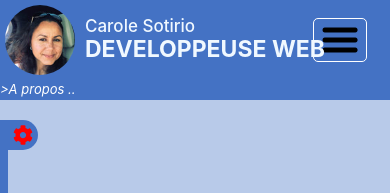
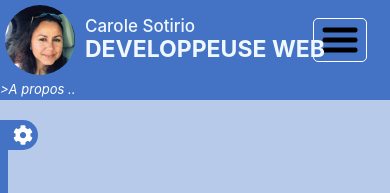
Before and after one commit to CSO-DEV/ReactPortfolio, a React (Create React App) app: page / in a window 390 px wide. Shown: the top 193 px of the page. Built offline with nearby package versions, Linux system fonts and the light colour scheme.

Commit message:
sideNavigation test iphone

```diff
--- a/src/assets/Contact/Contact.js
+++ b/src/assets/Contact/Contact.js
@@ -39,7 +39,7 @@ function Contact(props) {
               icon={faLinkedin}
               style={{
                 width:"20px",
-                height:"auto",
+                height:"20px",
                 marginRight:"5px",
               }}/>
           :
@@ -49,7 +49,7 @@ function Contact(props) {
               icon={faGithub}
               style={{
                 width:"20px",
-                height:"auto",
+                height:"20px",
                 marginRight:"5px",
               }}/>
           :
--- a/src/assets/Navigation/SideNavigationBar.js
+++ b/src/assets/Navigation/SideNavigationBar.js
@@ -63,14 +63,14 @@ function SideNavigationBar(props) {
                         lineHeight: "0",
                         backgroundColor: "transparent",
                         border: "none",
-                        color:"red"
+                        color:"white"
                     }}>
                         <FontAwesomeIcon
                         id="Side"
                         icon={faCog}
                         style={{
                         width:"20px",
-                        height:"auto",
+                        height:"20px",
 
                         }}/>
                     </button>
```
